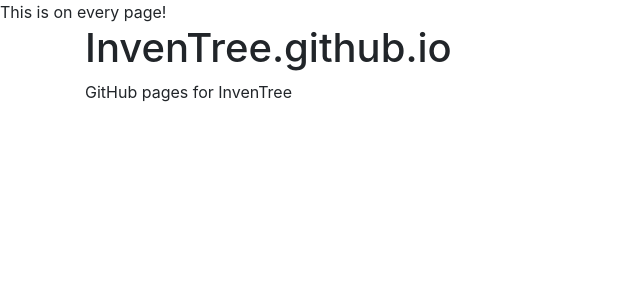
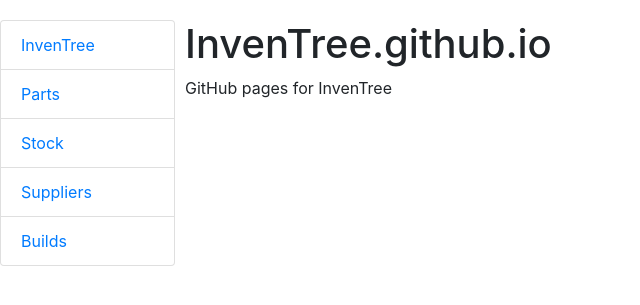
Before and after one commit to inventree/InvenTree.github.io, a Jekyll site: the page built from README.md, in a window 1280 px wide. Shown: the top 305 px of the page, without its empty margins (0-640 px from the left). Built offline with Jekyll 4.4.1, drawn with Linux system fonts in a browser that asks for light colours; our own code applies the rules of GitHub Pages for plain Markdown files.

Commit message:
Add a sidenav bar and some CSS

```diff
--- a/_includes/head.html
+++ b/_includes/head.html
@@ -1 +1,2 @@
 <link rel="stylesheet" href="https://stackpath.bootstrapcdn.com/bootstrap/4.3.1/css/bootstrap.min.css" integrity="sha384-ggOyR0iXCbMQv3Xipma34MD+dH/1fQ784/j6cY/iJTQUOhcWr7x9JvoRxT2MZw1T" crossorigin="anonymous">
+<link rel="stylesheet" href="/assets/inventree.css">
--- /dev/null
+++ b/_includes/sidenav.html
@@ -0,0 +1,11 @@
+<div class='sidenav'>
+
+    <ul class='list-group'>
+        <li class='list-group-item'><a href='/index.html'>InvenTree</a></li>
+        <li class='list-group-item'><a href='/parts.html'>Parts</a></li>
+        <li class='list-group-item'><a href='/stock.html'>Stock</a></li>
+        <li class='list-group-item'><a href='/suppliers.html'>Suppliers</li>
+        <li class='list-group-item'><a href='/builds.html'>Builds</a></li>
+    </ul>
+
+</div>
--- a/_layouts/default.html
+++ b/_layouts/default.html
@@ -8,9 +8,9 @@
 <body>
     {% include header.html %}
 
-    This is on every page!
+    {% include sidenav.html %}
 
-    <div id='content' class='page-wrapper container'>
+    <div id='content' class='main page-wrapper container'>
         {{ content }}
     </div>
 </body>
--- /dev/null
+++ b/assets/inventree.css
@@ -0,0 +1,21 @@
+.sidenav {
+    height: 100%;
+    width: 175px;
+    position: fixed;
+    z-index: 1;
+    top: 0;
+    left: 0;
+    overflow-x: hidden;
+    padding-top: 20px;
+}
+
+.main {
+    margin-left: 175px;
+    padding: 0px 10px;
+    padding-top: 20px;
+}
+
+@media screen and (max-height: 450px) {
+    .sidenav {padding-top: 15px;}
+    .sidenav a {font-size: 18px;}
+  }
```
